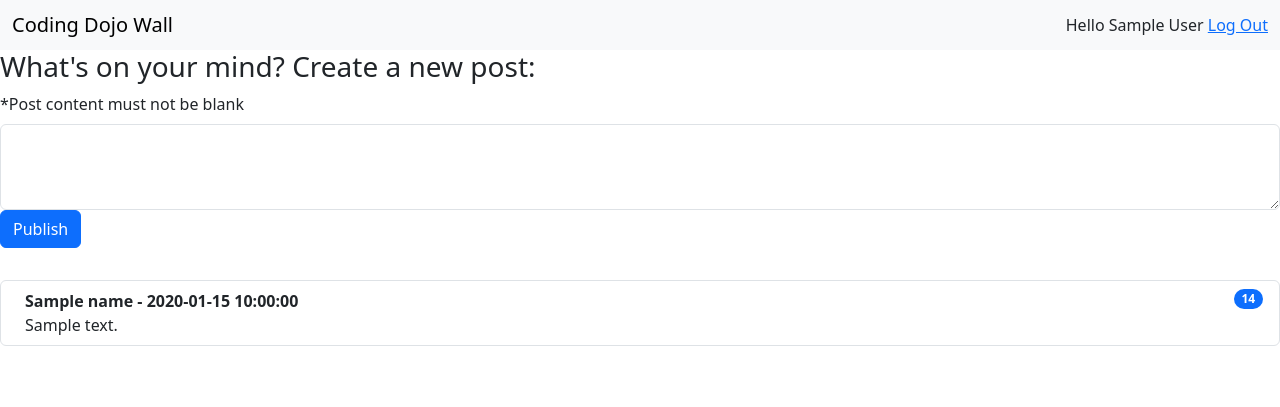
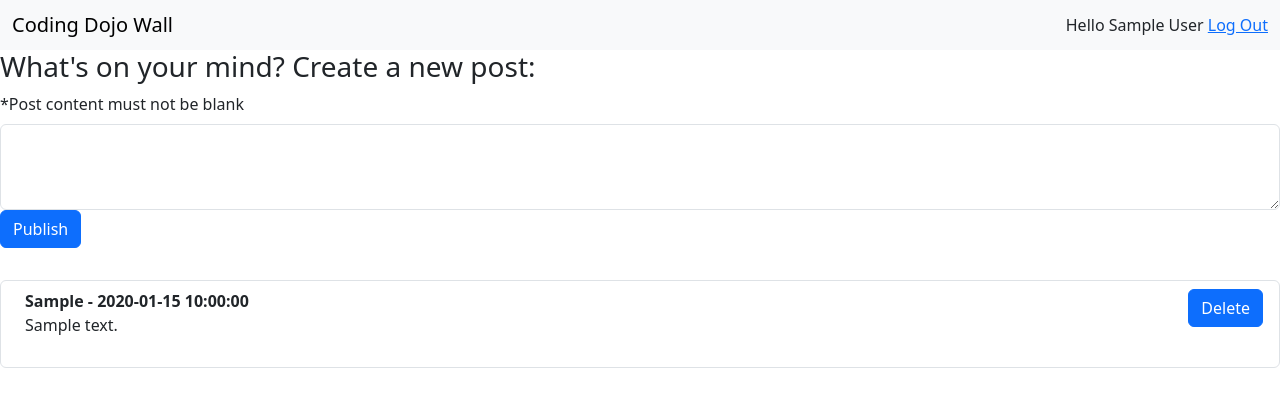
Before and after one commit to jarrodschilling/dojo_wall_assignment, a Flask app: template flask_app/templates/wall.html in a window 1280 px wide. Shown: the top 407 px of the page. Run offline with Flask 3, Linux system fonts and the light colour scheme; the visitor is signed in with stand-in values (Sample User, id 1); the template is opened without the code that fills it: most values are stand-ins (such as "Sample title", 1, 10 or a date in 2020).

Commit message:
posts ready

```diff
--- a/flask_app/controllers/posts.py
+++ b/flask_app/controllers/posts.py
@@ -18,3 +18,8 @@ def new_post():
     }
     a_post = Post.save(data)
     return redirect('/wall')
+
+@app.route('/post/delete', methods=['POST'])
+def delete_post():
+    delete = Post.delete_post(request.form)
+    return redirect('/wall')
--- a/flask_app/templates/wall.html
+++ b/flask_app/templates/wall.html
@@ -27,13 +27,20 @@
     </form>
 
     <ol class="list-group list-group">
+        {% for post in posts %}
         <li class="list-group-item d-flex justify-content-between align-items-start">
             <div class="ms-2 me-auto">
-                <div class="fw-bold">{{name}} - {{date}}</div>
-                {{content}}
+                <div class="fw-bold">{{post.first_name}} - {{post.created_at}}</div>
+                {{post.content}}
             </div>
-            <span class="badge bg-primary rounded-pill">14</span>
+            <form action="/post/delete" method="post">
+                <div class="mb-3">
+                    <input type="hidden" name="post_id" value="{{post.id}}">
+                    <button type="submit" class="btn btn-primary mb-3">Delete</button>
+                </div>
+            </form>
         </li>
+        {% endfor %}
     </ol>
 </body>
 </html>
```
Also changed, not shown: flask_app/models/post.py (+10 -1 lines).
